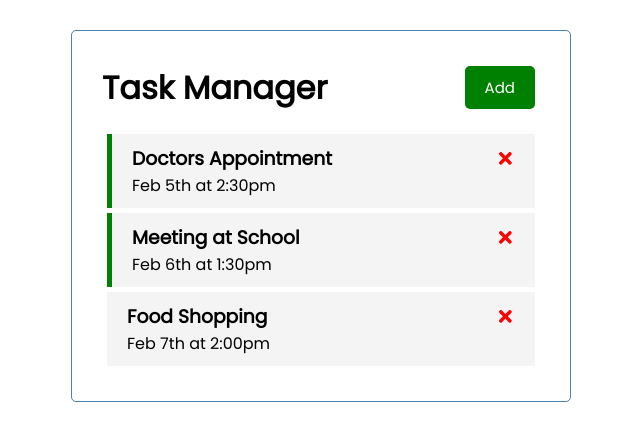
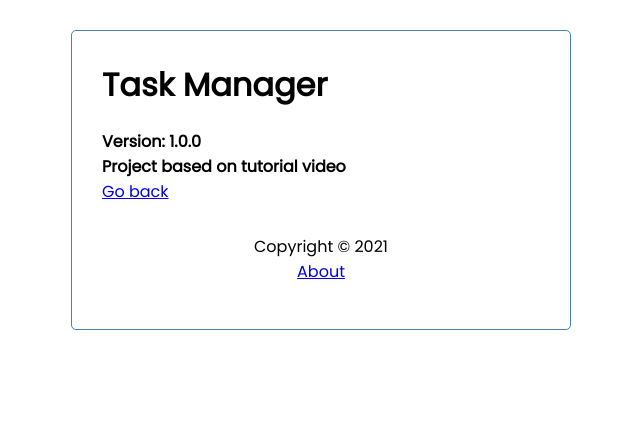
Before and after one commit to WillianWerlang/react-tutorial, a React (Create React App) app: page /about in a window 1280 px wide. Shown: the top 440 px of the page, without its empty margins (319-959 px from the left). Built offline with nearby package versions, Linux system fonts and the light colour scheme; data requests are answered from the project's data file.

Commit message:
Add Router

```diff
--- a/db.json
+++ b/db.json
@@ -15,7 +15,7 @@
     {
       "text": "Food Shopping",
       "date": "Feb 7th at 2:00pm",
-      "reminder": false,
+      "reminder": true,
       "id": 3
     }
   ]
--- a/package.json
+++ b/package.json
@@ -10,6 +10,7 @@
     "react": "^17.0.2",
     "react-dom": "^17.0.2",
     "react-icons": "^4.1.0",
+    "react-router-dom": "^5.3.0",
     "react-scripts": "4.0.3",
     "web-vitals": "^1.1.2"
   },
--- a/src/App.js
+++ b/src/App.js
@@ -1,7 +1,10 @@
 import { useState, useEffect } from 'react';
+import { BrowserRouter, Route } from 'react-router-dom';
 import Header from './components/Header';
+import Footer from './components/Footer';
 import Tasks from './components/Tasks';
 import AddTask from './components/AddTask';
+import About from './components/About';
 
 function App() {
   const [tasks, setTasks] = useState([]);
@@ -61,6 +64,7 @@
   };
 
   return (
+    <BrowserRouter>
       <div className='container'>
         <Header
           title='Task Tracker'
@@ -70,6 +74,11 @@
 
         {showAddForm && <AddTask onAdd={onAdd} />}
 
+        <Route
+          path='/'
+          exact
+          render={(props) => (
+            <>
               {tasks.length > 0 ? (
                 <Tasks
                   onDelete={onDelete}
@@ -79,7 +88,13 @@
               ) : (
                 'No tasks to show'
               )}
+            </>
+          )}
+        />
+        <Route path='/about' component={About} />
+        <Footer />
       </div>
+    </BrowserRouter>
   );
 }
 
--- /dev/null
+++ b/src/components/About.js
@@ -0,0 +1,13 @@
+import { Link } from "react-router-dom"
+
+const About = () => {
+    return (
+        <div>
+            <h4>Version: 1.0.0</h4>
+            <h4>Project based on tutorial video</h4>
+            <Link to='/'>Go back</Link>
+        </div>
+    )
+}
+
+export default About
--- /dev/null
+++ b/src/components/Footer.js
@@ -0,0 +1,12 @@
+import { Link } from "react-router-dom"
+
+const Footer = () => {
+    return (
+        <footer>
+            <p>Copyright &copy; 2021</p>
+            <Link to='/about'>About</Link>
+        </footer>
+    )
+}
+
+export default Footer
--- a/src/components/Header.js
+++ b/src/components/Header.js
@@ -1,15 +1,20 @@
+import { useLocation } from 'react-router';
 import Button from './Button';
 
 const Header = ({ onClick, showAddForm }) => {
+  const location = useLocation();
+
   return (
     <div>
       <header className='header'>
         <h1>Task Manager</h1>
-        <Button
-          color={showAddForm ? 'red' : 'green'}
-          text={showAddForm ? 'Close' : 'Add'}
-          onClick={onClick}
-        />
+        {location.pathname === '/' && (
+          <Button
+            color={showAddForm ? 'red' : 'green'}
+            text={showAddForm ? 'Close' : 'Add'}
+            onClick={onClick}
+          />
+        )}
       </header>
     </div>
   );
```
Also changed, not shown: 1 other file (tests, documents, lock files or other folders). Lines whose indentation alone changed are shown as unchanged.
